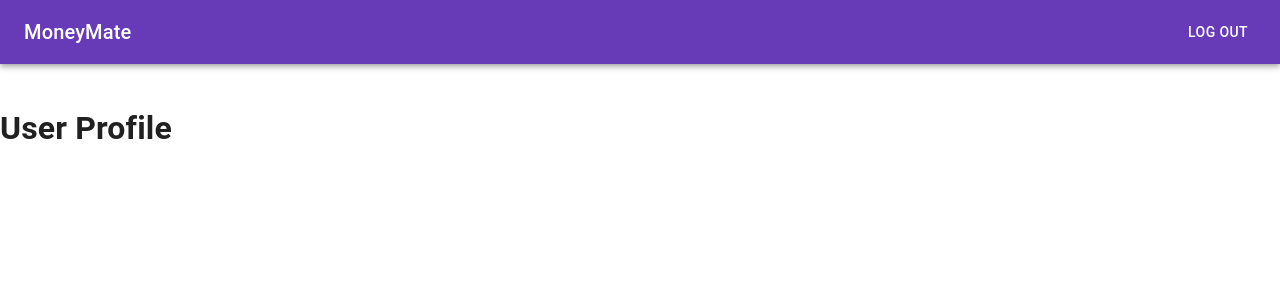
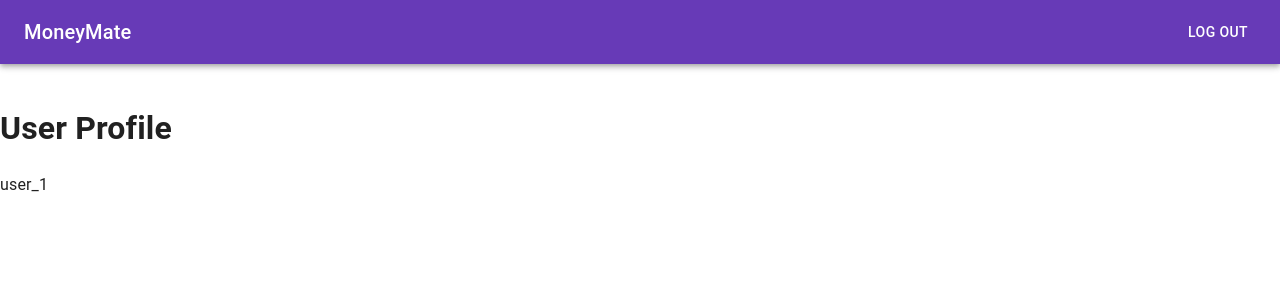
Before and after one commit to Shahriyar-kashif/splitwise-app, a React (Vite) app: page /user/1 in a window 1280 px wide. Shown: the top 300 px of the page. Built offline with nearby package versions, Linux system fonts and the light colour scheme; no server answers; sample sign-in values are in the browser's storage.

Commit message:
UpdateDatabase: Added logic for creating user on Database on sign up

```diff
--- a/src/components/SignupForm/SignupForm.jsx
+++ b/src/components/SignupForm/SignupForm.jsx
@@ -9,10 +9,11 @@ import {
   Link,
 } from "@mui/material";
 import { createUserWithEmailAndPassword } from "firebase/auth";
-import { auth } from "../../firebase/firebase";
+import { auth, db } from "../../firebase/firebase";
 import { Link as RouterLink } from "react-router-dom";
 import { useState } from "react";
 import { useNavigate } from "react-router-dom";
+import { doc, setDoc } from "firebase/firestore";
 
 export default function SignupForm() {
   const [submissionError, setSubmissionError] = useState(null);
@@ -28,6 +29,9 @@ export default function SignupForm() {
         const user = userCredentials.user;
         console.log(user);
         if (submissionError) setSubmissionError(null);
+        setDoc(doc(db, "users-db", user.uid), {
+          email: user.email,
+        });
         navigate(`/user/${user.uid}`);
       })
       .catch((error) => {
--- a/src/routes/User/User.jsx
+++ b/src/routes/User/User.jsx
@@ -1,5 +1,13 @@
+import { useSelector } from "react-redux";
+import { authSelector } from "../../store/authSlice";
+
 export default function User() {
+    const userAuth = useSelector(authSelector);
+    console.log(userAuth);
     return(
+        <>
         <h1>User Profile</h1>
+        {(userAuth !==null) && <p>{userAuth.id}</p>}
+        </>
     )
 }
```
